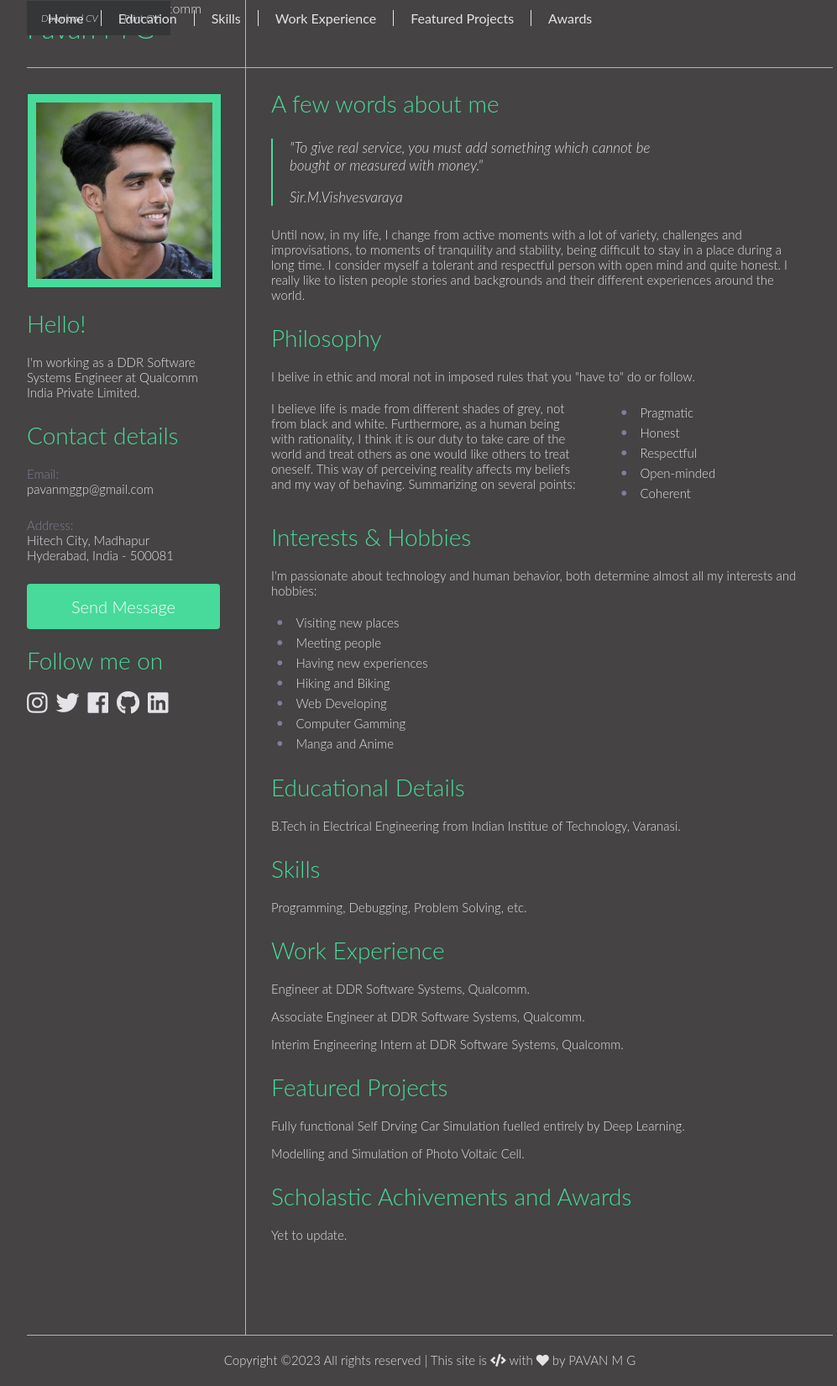
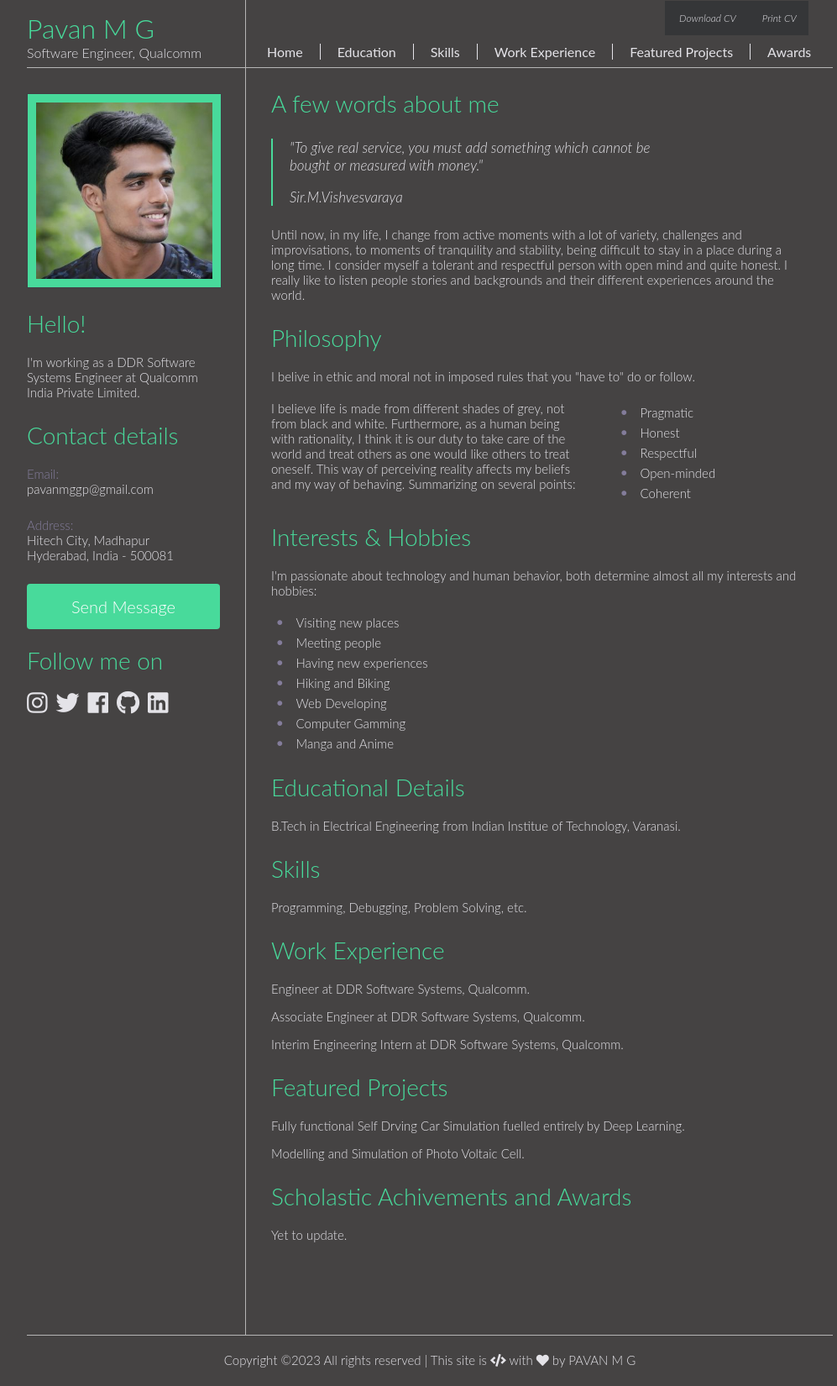
Before and after one commit to pavan-mg/pavan-mg.github.io, a Jekyll site: the page built from index.html, in a window 1280 px wide. Shown: the whole page at 84% size, without its empty margins (128-1125 px from the left). Built offline with Jekyll 4.4.1, drawn with Linux system fonts in a browser that asks for light colours.

Commit message:
Update main.css

```diff
--- a/css/main.css
+++ b/css/main.css
@@ -27,16 +27,6 @@
 
 .last.block {
 	margin-bottom: 110px;
-}
-
-.sticky {
-	position: fixed;
-	top: 0;
-	width: 100%;
-	height: 3em;
-	background: rgba(0, 0, 0, 0.5);
-	z-index: 9999;
-	transition: all 1.5s ease;
 }
 
 .horizontal_list {
@@ -127,22 +117,17 @@ ul {
 	#header {
 		height: 80px;
 		border-bottom: 1px solid #b5b5b5;
-		background: rgb(69, 67, 67);
 	}
 		.header_logotype_container {
 			width: 260px;
 			height: 80px;
 			border-right: 1px solid #b5b5b5;
 			float: left;
-			position: fixed;
-			top: 0;
 		}
 		.header_menu_container {
 			height: 80px;
 			width: 699px;
 			float: left;
-			position: fixed;
-			top: 0;
 		}
 			.header_menu_container a {
 				font-family: 'Lato', Helvetica, sans-serif;
@@ -168,8 +153,6 @@ ul {
 .logotype_name{
 	margin: 14px 0 0;
 	font-size: 32px;
-	position: fixed;
-	top: 0;
 }
 .logotype_occupation{
 	margin-top: 0px;
@@ -177,16 +160,12 @@ ul {
 	font-size: 16px;
 	letter-spacing: 0px;
 	padding-left: 0px;
-	position: fixed;
-	top: 0;
 }
 
 .download_print_buttons {
 	width: 200px;
 	height: 40px;
 	float: right;
-	position: fixed;
-	top: 0;
 }
 	.download_print_buttons a {
 		text-decoration: none;
@@ -218,8 +197,6 @@ ul {
 	width: 699px;
 	margin-top: 12px;
 	margin-left: 5px;
-	position: fixed;
-	top: 0;
 }
 	.header_menu a{
 		text-decoration: none;
```
